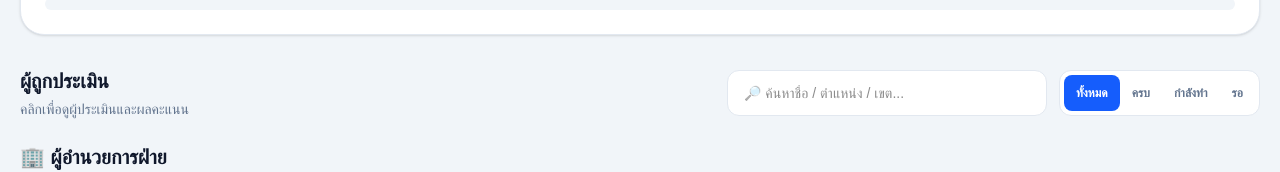
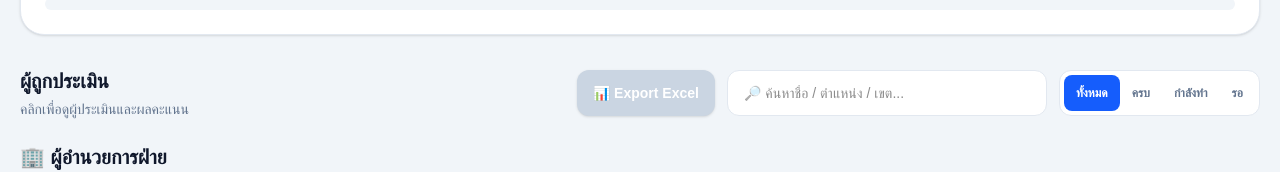
Before and after one commit to ITWARITHEP/assessment-form, a Next.js app: page /admin in a window 1280 px wide. Shown: the part 518-690 px from the top of the page. Built offline with nearby package versions, Linux system fonts and the light colour scheme; no server answers; the database is empty.

Commit message:
add real excel export

```diff
--- a/app/admin/page.tsx
+++ b/app/admin/page.tsx
@@ -1,6 +1,8 @@
 "use client";
 
-import { useEffect, useMemo, useState } from "react";
+import { useEffect, useMemo, useState, type ReactNode } from "react";
+import * as XLSX from "xlsx";
+
 import { employees, headquarters } from "@/data/employees";
 import { getEvaluationEvaluators } from "@/lib/permissions";
 import { supabase } from "@/lib/supabase";
@@ -113,8 +115,7 @@ function getRoleLabel(role: string) {
 }
 
 export default function AdminPage() {
-  const [mounted, setMounted] =
-    useState(false);
+  const [mounted, setMounted] = useState(false);
 
   const [overviews, setOverviews] =
     useState<TargetOverview[]>([]);
@@ -127,6 +128,9 @@ export default function AdminPage() {
 
   const [loadingData, setLoadingData] =
     useState(true);
+
+  const [exporting, setExporting] =
+    useState(false);
 
   /*
    * =========================================================
@@ -174,8 +178,7 @@ export default function AdminPage() {
               id: `hq-${index + 1}`,
               name,
               role: "department",
-              roleName:
-                "ฝ่ายสำนักงานใหญ่",
+              roleName: "ฝ่ายสำนักงานใหญ่",
               region: "",
               branch: "",
             })
@@ -580,6 +583,184 @@ export default function AdminPage() {
 
   /*
    * =========================================================
+   * EXPORT EXCEL
+   * =========================================================
+   */
+
+  const exportToExcel = () => {
+    try {
+      setExporting(true);
+
+      /*
+       * -----------------------------------------------------
+       * เอาผลประเมินทั้งหมดที่ Admin มองเห็น
+       * -----------------------------------------------------
+       */
+
+      const rows = overviews.flatMap(
+        (item) =>
+          item.results.map(
+            (result) => ({
+              "ผู้ถูกประเมิน":
+                item.name,
+
+              "ตำแหน่งผู้ถูกประเมิน":
+                getRoleLabel(
+                  item.role
+                ),
+
+              "ตำแหน่ง":
+                item.roleName || "",
+
+              "เขต":
+                item.region || "",
+
+              "สาขา":
+                item.branch || "",
+
+              "ผู้ประเมิน":
+                result.evaluatorName ||
+                "",
+
+              "ตำแหน่งผู้ประเมิน":
+                result.evaluatorRole ||
+                "",
+
+              "แบบประเมิน":
+                getFormLabel(
+                  result.formType
+                ),
+
+              "คะแนนรวม":
+                result.totalScore,
+
+              "คะแนนเต็ม":
+                result.maxScore,
+
+              "เปอร์เซ็นต์":
+                result.maxScore > 0
+                  ? Math.round(
+                      (result.totalScore /
+                        result.maxScore) *
+                        100
+                    )
+                  : 0,
+
+              "ข้อเสนอแนะ":
+                result.suggestion ||
+                "",
+
+              "วันที่ประเมิน":
+                formatDate(
+                  result.submittedAt
+                ),
+            })
+          )
+      );
+
+      if (rows.length === 0) {
+        alert(
+          "ยังไม่มีข้อมูลสำหรับ Export"
+        );
+
+        return;
+      }
+
+      /*
+       * -----------------------------------------------------
+       * สร้าง Worksheet
+       * -----------------------------------------------------
+       */
+
+      const worksheet =
+        XLSX.utils.json_to_sheet(
+          rows
+        );
+
+      /*
+       * -----------------------------------------------------
+       * ตั้งความกว้างคอลัมน์
+       * -----------------------------------------------------
+       */
+
+      worksheet["!cols"] = [
+        { wch: 28 },
+        { wch: 24 },
+        { wch: 28 },
+        { wch: 15 },
+        { wch: 25 },
+        { wch: 25 },
+        { wch: 25 },
+        { wch: 32 },
+        { wch: 12 },
+        { wch: 12 },
+        { wch: 12 },
+        { wch: 40 },
+        { wch: 24 },
+      ];
+
+      /*
+       * -----------------------------------------------------
+       * สร้าง Workbook
+       * -----------------------------------------------------
+       */
+
+      const workbook =
+        XLSX.utils.book_new();
+
+      XLSX.utils.book_append_sheet(
+        workbook,
+        worksheet,
+        "ผลการประเมิน"
+      );
+
+      /*
+       * -----------------------------------------------------
+       * ชื่อไฟล์
+       * -----------------------------------------------------
+       */
+
+      const now =
+        new Date();
+
+      const date =
+        now.toLocaleDateString(
+          "sv-SE",
+          {
+            timeZone:
+              "Asia/Bangkok",
+          }
+        );
+
+      const fileName =
+        `ผลการประเมินพนักงาน_${date}.xlsx`;
+
+      /*
+       * -----------------------------------------------------
+       * ดาวน์โหลด Excel จริง
+       * -----------------------------------------------------
+       */
+
+      XLSX.writeFile(
+        workbook,
+        fileName
+      );
+    } catch (error) {
+      console.error(
+        "❌ EXPORT EXCEL ERROR:",
+        error
+      );
+
+      alert(
+        "ไม่สามารถ Export Excel ได้ กรุณาลองใหม่"
+      );
+    } finally {
+      setExporting(false);
+    }
+  };
+
+  /*
+   * =========================================================
    * LOADING
    * =========================================================
    */
@@ -757,6 +938,24 @@ export default function AdminPage() {
             </div>
 
             <div className="flex flex-col gap-3 sm:flex-row">
+              <button
+                type="button"
+                onClick={exportToExcel}
+                disabled={
+                  exporting ||
+                  overviews.every(
+                    (item) =>
+                      item.results.length ===
+                      0
+                  )
+                }
+                className="rounded-xl bg-emerald-600 px-4 py-3 text-sm font-bold text-white shadow-sm transition hover:bg-emerald-700 active:scale-[0.99] disabled:cursor-not-allowed disabled:bg-slate-300"
+              >
+                {exporting
+                  ? "⏳ กำลัง Export..."
+                  : "📊 Export Excel"}
+              </button>
+
               <input
                 value={search}
                 onChange={(event) =>
@@ -1173,7 +1372,7 @@ function FilterButton({
 }: {
   active: boolean;
   onClick: () => void;
-  children: React.ReactNode;
+  children: ReactNode;
 }) {
   return (
     <button
```
